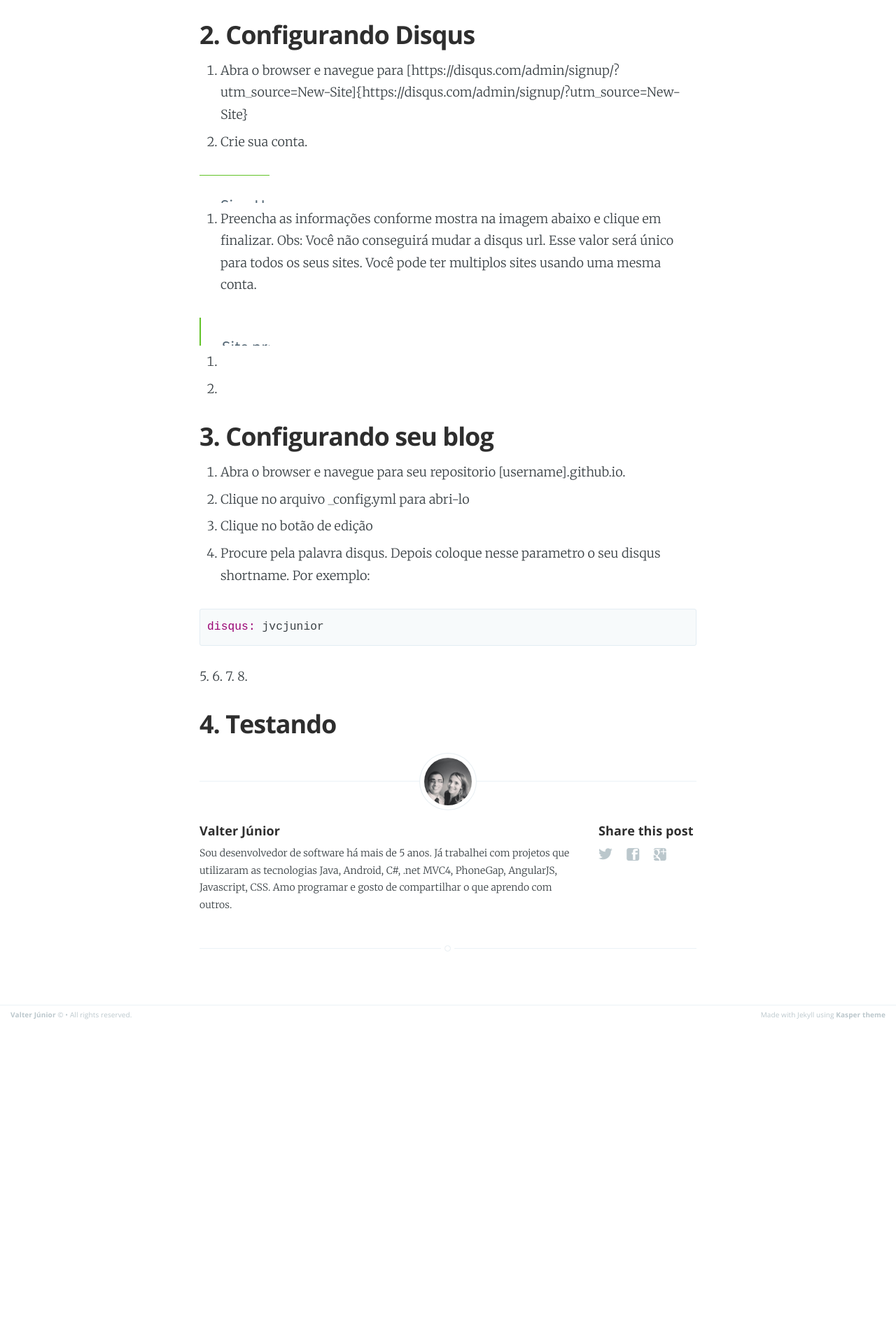
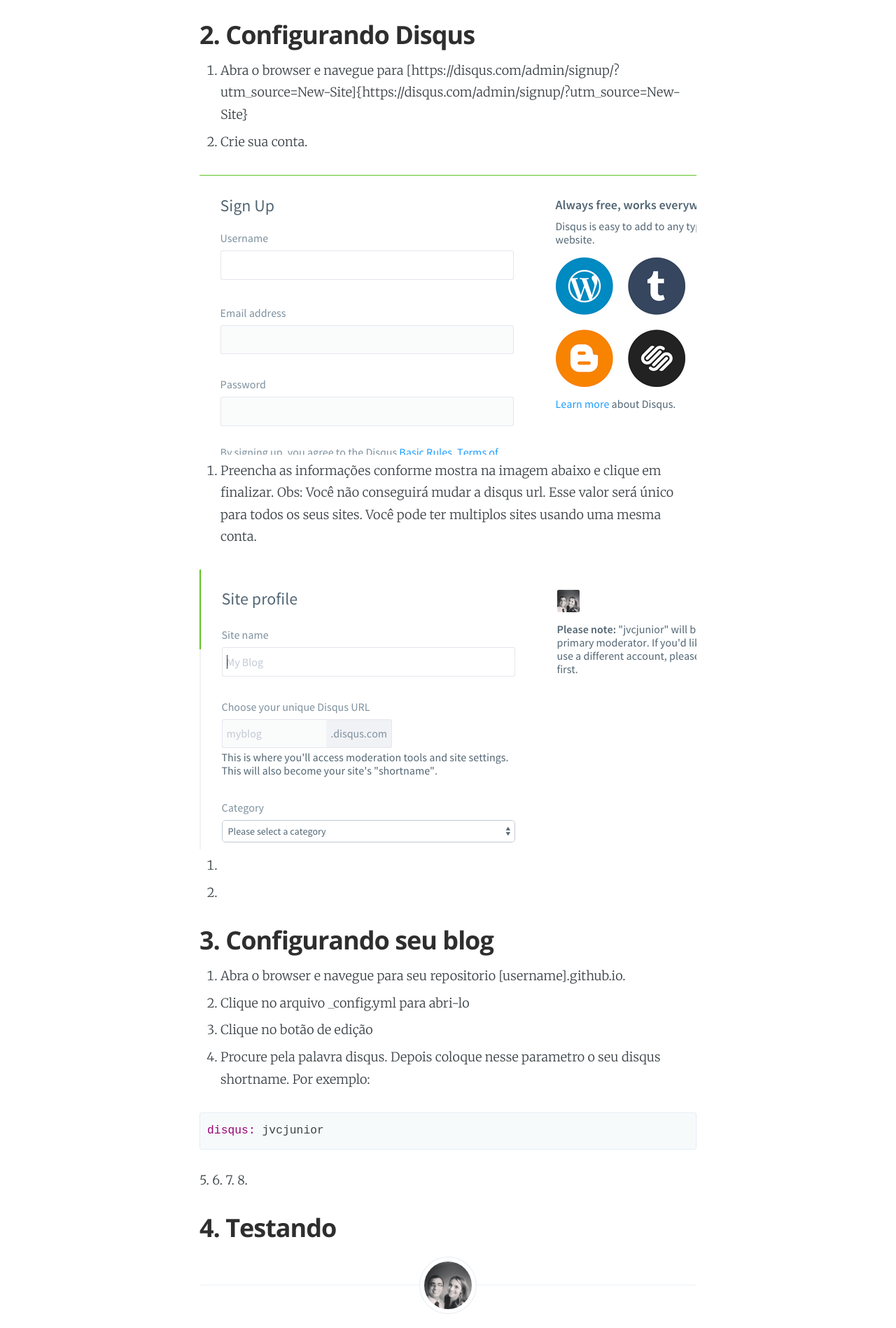
Before and after one commit to jvcjunior/jvcjunior.github.io, a Jekyll site: the page built from _posts/2015-06-24-criando-blog-github-com-jekyll-parte-3.markdown, in a window 1280 px wide. Shown: the part 895-2793 px from the top of the page at 70% size. Built offline with Jekyll 4.4.1, drawn with Linux system fonts in a browser that asks for light colours; Markdown is read by kramdown in place of the engine named in the settings; comment, search, counter and statistics services are not loaded; before the commit the page ends 2360 px from its top, so only the background shows below that.

Commit message:
Update 2015-06-24-criando-blog-github-com-jekyll-parte-3.markdown

```diff
--- a/_posts/2015-06-24-criando-blog-github-com-jekyll-parte-3.markdown
+++ b/_posts/2015-06-24-criando-blog-github-com-jekyll-parte-3.markdown
@@ -20,12 +20,12 @@
 1. Abra o browser e navegue para [https://disqus.com/admin/signup/?utm_source=New-Site]{https://disqus.com/admin/signup/?utm_source=New-Site}
 2. Crie sua conta.
 <figure>
-   <a class="img" href="{{ site.baseurl }}" style="background-image: url(/assets/images/sign-up-disqus.png); display:block;width:100px; height: 40px;">
+   <a class="img" href="{{ site.baseurl }}" style="background-image: url(/assets/images/sign-up-disqus.png); display:block;width:100%; height: 400px;">
 </a>
 </figure>
 3. Preencha as informações conforme mostra na imagem abaixo e clique em finalizar. Obs: Você não conseguirá mudar a disqus url. Esse valor será único para todos os seus sites. Você pode ter multiplos sites usando uma mesma conta.
 <figure>
-   <a class="img" href="{{ site.baseurl }}" style="background-image: url(/assets/images/create-site-account-disqus.png); display:block;width:100px; height: 40px;">
+   <a class="img" href="{{ site.baseurl }}" style="background-image: url(/assets/images/create-site-account-disqus.png); display:block;width:100%; height: 400px;">
 </a>
 </figure>
 
```
